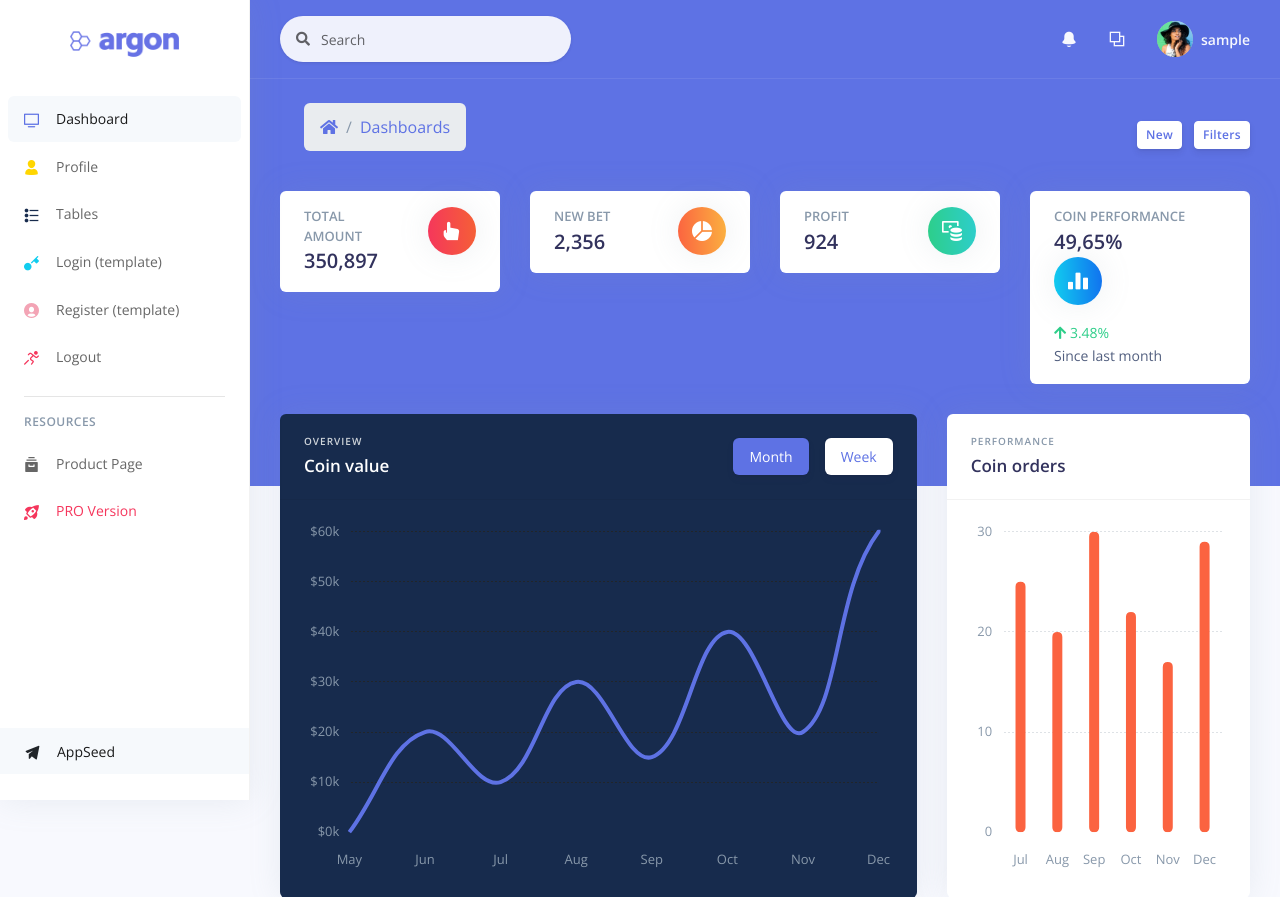
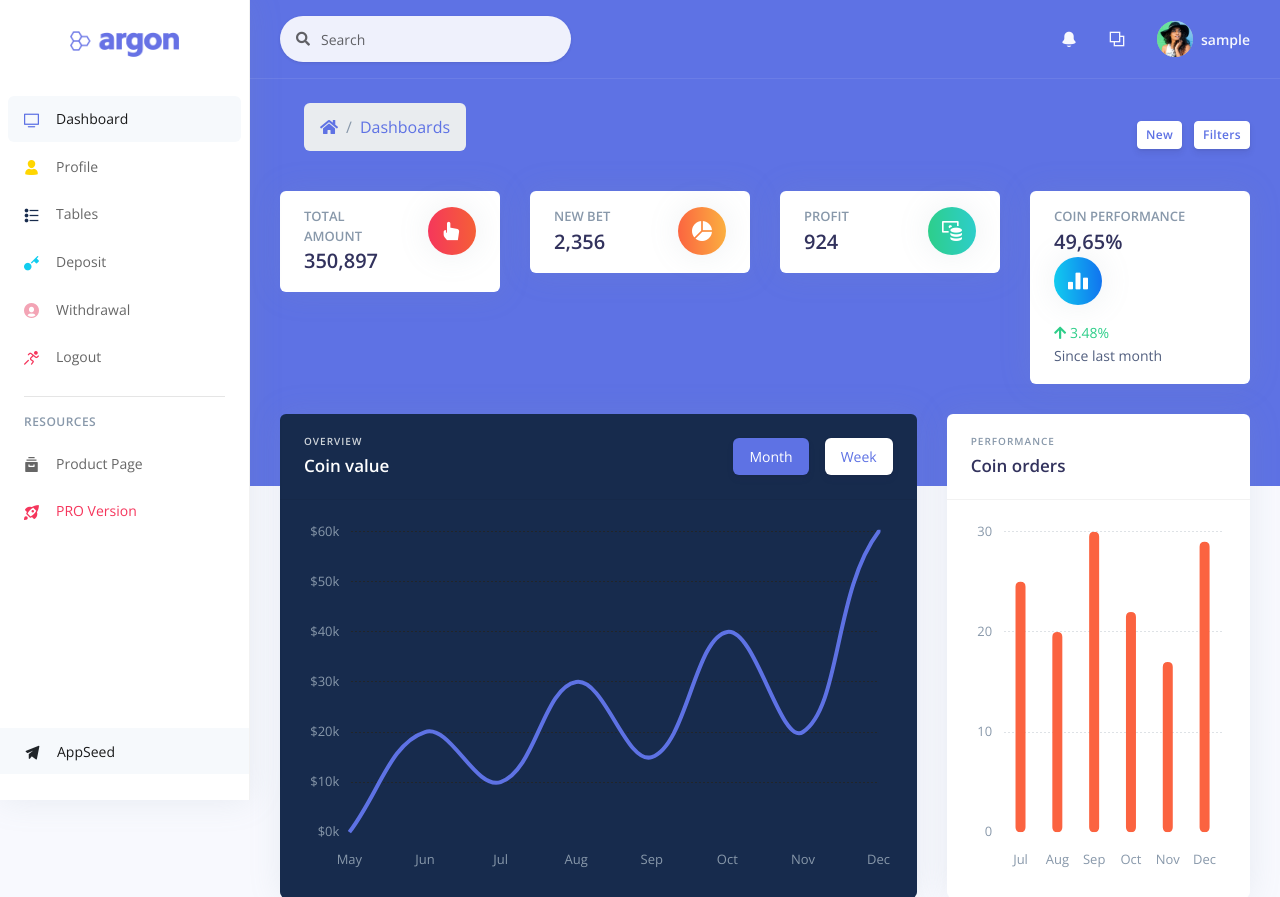
Before and after one commit to James-Leonard/argon-dashboard, a Django app: page / in a window 1280 px wide. Shown: the top 897 px of the page. Run offline with Django 3.2, Linux system fonts and the light colour scheme; the visitor is signed in with stand-in values (Sample User, id 1); some libraries are stand-ins or nearby versions.

Commit message:
first deploy

```diff
--- a/apps/templates/includes/sidenav.html
+++ b/apps/templates/includes/sidenav.html
@@ -32,13 +32,13 @@
           <li class="nav-item">
             <a class="nav-link" href="/login.html">
               <i class="ni ni-key-25 text-info"></i>
-              <span class="nav-link-text">Login (template)</span>
+              <span class="nav-link-text">Deposit</span>
             </a>
           </li>
           <li class="nav-item">
             <a class="nav-link" href="/register.html">
               <i class="ni ni-circle-08 text-pink"></i>
-              <span class="nav-link-text">Register (template)</span>
+              <span class="nav-link-text">Withdrawal</span>
             </a>
           </li>
 
```
